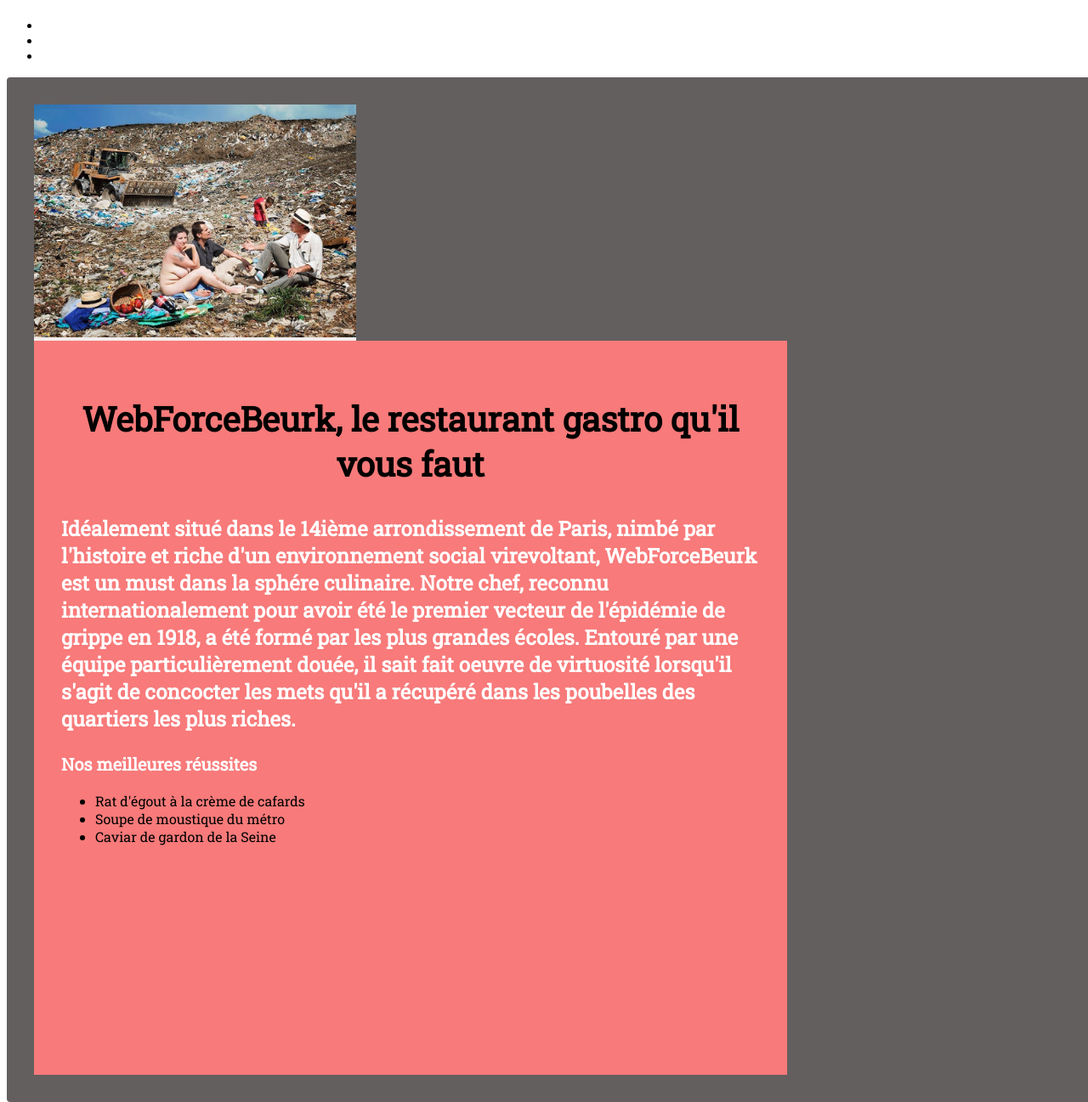
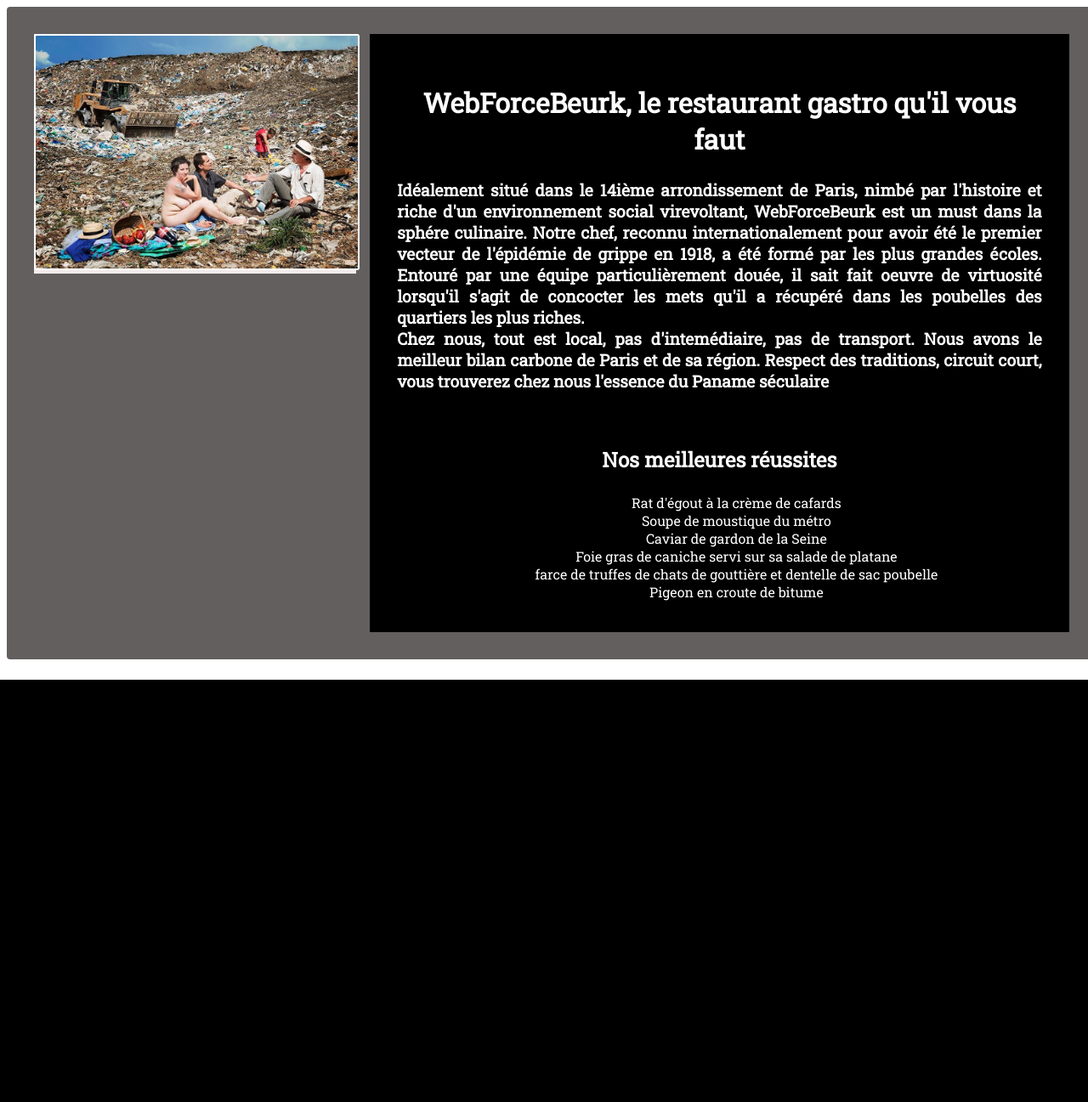
Before and after one commit to Archoss/siteVitrine, a PHP site: page /inc/presentation.php in a window 1280 px wide; the page is wider, and only the part inside the window is pictured. Shown: that part at 85% size. After the commit the page ends 800 px from the top of that part, so only its background shows below. Run offline with PHP 8.4, Linux system fonts and the light colour scheme.

Commit message:
des changements

```diff
--- a/css/style.css
+++ b/css/style.css
@@ -15,7 +15,7 @@
 
 	float: left;
 	width: 100%;
-	height: 20%;
+	height: auto;
 	font-family: 'Roboto Slab', serif;
 	padding: 2rem;
 	background-color: #635F5F;
@@ -36,31 +36,50 @@
 
 	width: 100%;
 	height: auto;
-	margin:auto;
+
+	border: 2px solid white;
+	border-radius: 3px;
 }
 
 .nousSommes {
 	float: left;
-	width: 65%;
-	height: 50em;
+	width: 60%;
+	height: 40em;
 	padding: 2rem;
-	background-color: #F87A7A;
+	margin-left: 1rem;
+	background-color:black;
+	color: white;
 
 }
 
 .nousSommes h2 {
 
 	text-align: center;
-	font-size: 2.5rem;
+	font-size: 2rem;
+}
+
+.nousSommes h3 {
+
+	text-align: center;
+	font-size : 1.5rem;
 }
 
 .nousSommes p {
-
-	font-size: 1.5rem;
+	text-align: justify;
+	font-size: 1.2rem;
 	font-weight: bold;
 }
 
+.nousSommes ul {
 
+	text-align: center;
+	margin-bottom: 2rem;
+}
+
+.nousSommes li {
+
+	list-style-type : none;
+}
 
 #equipe article:first-child{
 	width: 200px;
--- a/inc/presentation.php
+++ b/inc/presentation.php
@@ -13,32 +13,26 @@
 		<title></title>
 	</head>
 	<body>
-		<header>
-			<h1></h1>
-			<nav>
-				<ul>
-					<li>	</li>
-					<li>	</li>
-					<li>	</li>
-				</ul>
-			</nav>
-		</header>
+
 
 		<main>
 		<section id="presentation">
 			<aside class="photo" >
 
-				<img src="../img/beurk.jpg">
+				<img src="./img/beurk.jpg">
 			</aside>
 			<article class="nousSommes">
 				<h2>WebForceBeurk, le restaurant gastro qu'il vous faut</h2>
-				<p>Idéalement situé dans le 14ième arrondissement de Paris, nimbé par l'histoire et riche d'un environnement social virevoltant, WebForceBeurk est un must dans la sphére culinaire. Notre chef, reconnu internationalement pour avoir été le premier vecteur de l'épidémie de grippe en 1918, a été formé par les plus grandes écoles. Entouré par une équipe particulièrement douée, il sait fait oeuvre de virtuosité lorsqu'il s'agit de concocter les mets qu'il a récupéré dans les poubelles des quartiers les plus riches.<br></p>
+				<p>Idéalement situé dans le 14ième arrondissement de Paris, nimbé par l'histoire et riche d'un environnement social virevoltant, WebForceBeurk est un must dans la sphére culinaire. Notre chef, reconnu internationalement pour avoir été le premier vecteur de l'épidémie de grippe en 1918, a été formé par les plus grandes écoles. Entouré par une équipe particulièrement douée, il sait fait oeuvre de virtuosité lorsqu'il s'agit de concocter les mets qu'il a récupéré dans les poubelles des quartiers les plus riches.<br>Chez nous, tout est local, pas d'intemédiaire, pas de transport. Nous avons le meilleur bilan carbone de Paris et de sa région. Respect des traditions, circuit court, vous trouverez chez nous l'essence du Paname séculaire</p><br>
 				<h3>Nos meilleures réussites</h3>
 				<ul>
 
 					<li>Rat d'égout à la crème de cafards </li>
 					<li>Soupe de moustique du métro</li>
 					<li>Caviar de gardon de la Seine</li>
+					<li>Foie gras de caniche servi sur sa salade de platane</li>
+					<li>farce de truffes de chats de gouttière et dentelle de sac poubelle </li>
+					<li>Pigeon en croute de bitume</li>
 
 				</ul>
 
```
